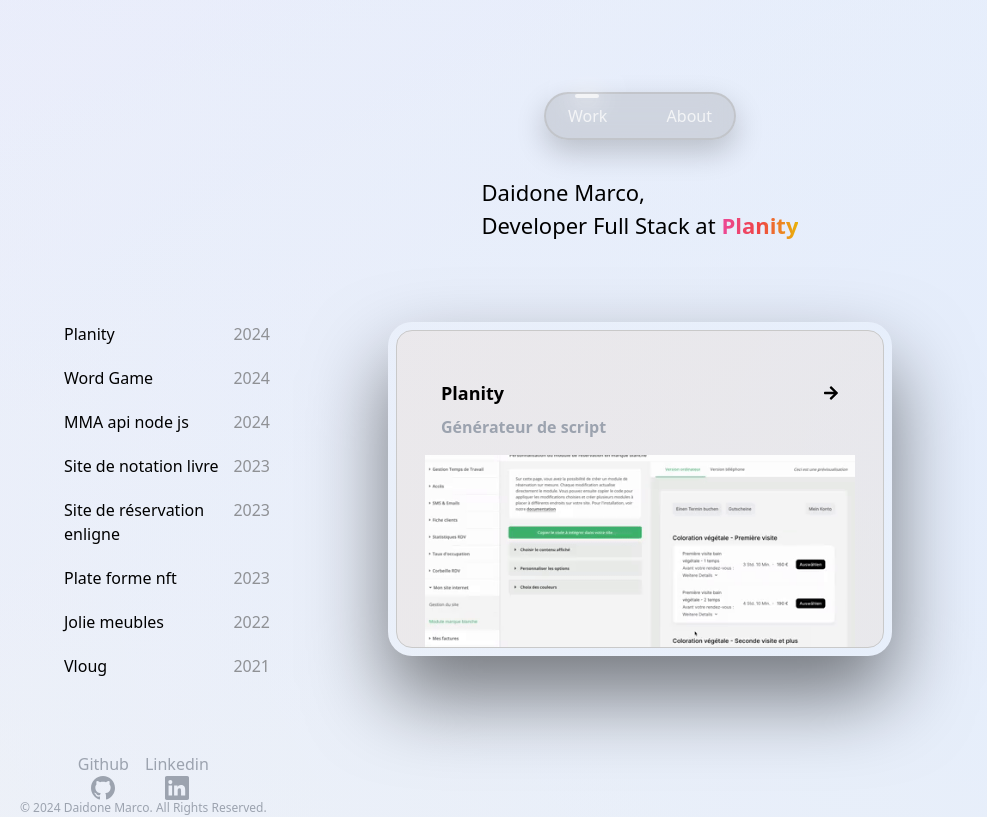
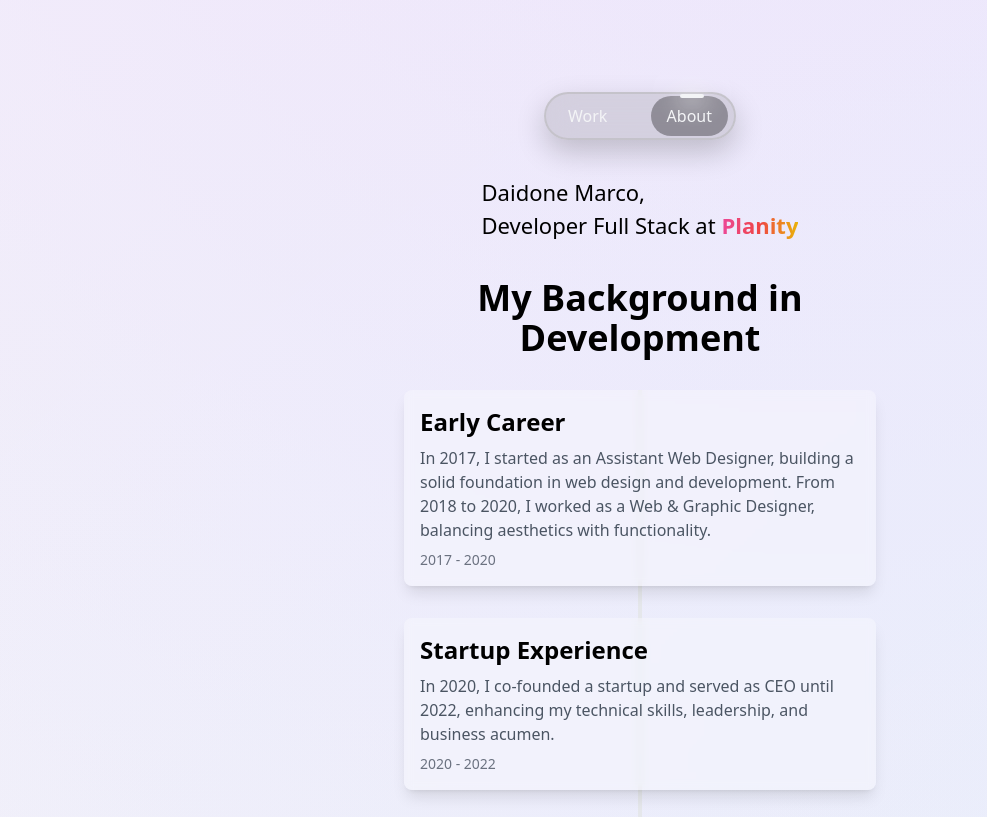
Before and after one commit to MarcoDaidone/portfolio, a React (Create React App) app: page /portfolio/about in a window 1280 px wide. Shown: the top 817 px of the page, without its empty margins (0-987 px from the left). Built offline with nearby package versions, Linux system fonts and the light colour scheme.

Commit message:
update style

```diff
--- a/src/App.js
+++ b/src/App.js
@@ -12,9 +12,9 @@
                <Routes>
                     {' '}
                     {/* Utilisez Routes pour définir vos routes */}
-                    <Route path='/' element={<Home />} />{' '}
+                    <Route path='/portfolio' element={<Home />} />{' '}
                     {/* Utilisez 'element' pour définir le composant à rendre */}
-                    <Route path='/about' element={<About />} />
+                    <Route path='/portfolio/about' element={<About />} />
                     <Route path='*' element={<Home />} />
                </Routes>
           </Layers>
--- a/src/components/footer.js
+++ b/src/components/footer.js
@@ -2,9 +2,9 @@
 
 const Footer = () => {
      return (
-          <footer className='mt-16'>
-               <div className='container mx-auto flex flex-col md:flex-row items-center justify-between gap-5 border-b-[1px] py-8	'>
-                    <div className='flex flex-col items-center mb-4 md:mb-0 text-gray-400'>
+          <footer className='mt-16 '>
+               <div className='container mx-auto flex flex-col md:flex-row items-center justify-between max-w-[1000px] gap-5 border-b-[1px] py-8	lg:ml-auto'>
+                    <div className='flex flex-col items-center mb-4 md:mb-0 text-gray-400 lg:ml-auto align-center'>
                          <div className='flex space-x-4'>
                               <a
                                    href='https://github.com/your-profile'
@@ -12,12 +12,12 @@
                                    rel='noopener noreferrer'
                                    className='text-gray-400 hover:text-white flex flex-col items-center'
                               >
-                                   <span>Github</span>
+                                   <span className='text-xs'>Github</span>
                                    <svg
                                         xmlns='http://www.w3.org/2000/svg'
                                         fill='currentColor'
                                         viewBox='0 0 24 24'
-                                        className='h-6 w-6'
+                                        className='h-4 w-4'
                                    >
                                         <path
                                              fillRule='evenodd'
@@ -32,12 +32,12 @@
                                    rel='noopener noreferrer'
                                    className='text-gray-400 hover:text-white flex flex-col justify-center items-center'
                               >
-                                   <span>Linkedin</span>
+                                   <span className='text-xs'>Linkedin</span>
                                    <svg
                                         xmlns='http://www.w3.org/2000/svg'
                                         fill='currentColor'
                                         viewBox='0 0 24 24'
-                                        className='h-6 w-6'
+                                        className='h-4 w-4'
                                    >
                                         <path
                                              fillRule='evenodd'
@@ -47,7 +47,7 @@
                                    </svg>
                               </a>
                          </div>
-                         <p className='text-xs'>
+                         <p className='text-xs mt-5'>
                               © 2024 Daidone Marco. All Rights Reserved.
                          </p>
                     </div>
--- a/src/components/frame.js
+++ b/src/components/frame.js
@@ -4,7 +4,7 @@
 
 const Frame = ({ item, index }) => {
      return (
-          <div className='relative w-[380px] lg:w-[504px] p-4 project_outline m-auto transition-opacity duration-500 ease-in-out'>
+          <div className='relative w-full lg:w-[470px] p-4 project_outline m-auto transition-opacity duration-500 ease-in-out'>
                <div className='edge'></div>
                <Link
                     to={item.lien}
--- a/src/components/header.js
+++ b/src/components/header.js
@@ -7,9 +7,9 @@
      const location = useLocation();
 
      useEffect(() => {
-          if (location.pathname === '/') {
+          if (location.pathname === '/portfolio') {
                setActiveTab('work');
-          } else if (location.pathname === '/about') {
+          } else if (location.pathname === '/portfolio/about') {
                setActiveTab('info');
           }
      }, [location]);
@@ -17,9 +17,9 @@
      const handleTabChange = (tab) => {
           setActiveTab(tab);
           if (tab === 'work') {
-               navigate('/');
+               navigate('/portfolio');
           } else if (tab === 'info') {
-               navigate('/about');
+               navigate('/portfolio/about');
           }
      };
 
--- a/src/pages/home.js
+++ b/src/pages/home.js
@@ -8,13 +8,14 @@
      const [selectedYear, setSelectedYear] = useState(0);
      const [modalIsOpen, setModalIsOpen] = useState(false);
      const [newData, setNewData] = useState(Data[0]);
+     const [activeData, setActiveData] = useState(0);
 
-     const handleYearClick = (year) => {
-          setSelectedYear(year);
-          setModalIsOpen(true);
-          const filteredData = Data[year];
+     const ref = useRef(null);
+     const handleYearClick = (index) => {
+          const filteredData = Data[index];
           setNewData(filteredData);
-          console.log(newData);
+          setActiveData(index);
+          ref.current.scrollIntoView({ behavior: 'smooth' });
      };
 
      const closeModal = () => {
@@ -23,20 +24,28 @@
      };
 
      return (
-          <div className='flex flex-col max-w-6xl lg:flex-row-reverse justify-between m-auto relative w-full'>
+          <div
+               ref={ref}
+               className='flex flex-col max-w-6xl lg:flex-row-reverse justify-between m-auto relative w-full'
+          >
                {newData && (
-                    <section className='scroll max-w-lg m-auto flex mt-20'>
+                    <section className='scroll max-w-lg m-auto flex mt-20 w-full'>
                          <Frame item={newData} />
                     </section>
                )}
 
-               <div className='flex flex-col gap-5 mt-20 lg:absolute left-0 lg:max-w-[206px] justify-between w-full'>
+               <div className='flex flex-col gap-1 mt-20 lg:absolute left-0 lg:max-w-[240px] justify-between w-full '>
                     {Data.map((item, index) => {
                          return (
                               <div
                                    key={index}
-                                   className='flex flex-row justify-between'
+                                   className={`flex flex-row justify-between p-4 transition-all duration-300 ease-in-out ${
+                                        activeData === index
+                                             ? 'bg-white shadow-md rounded-md backdrop-filter backdrop-blur-lg'
+                                             : ''
+                                   }`}
                                    onClick={() => handleYearClick(index)}
+                                   onMouseEnter={() => handleYearClick(index)}
                               >
                                    <span>{item.titre}</span>
                                    <span className='text-[#8f9195]'>
```
Also changed, not shown: 1 other file (tests, documents, lock files or other folders).
